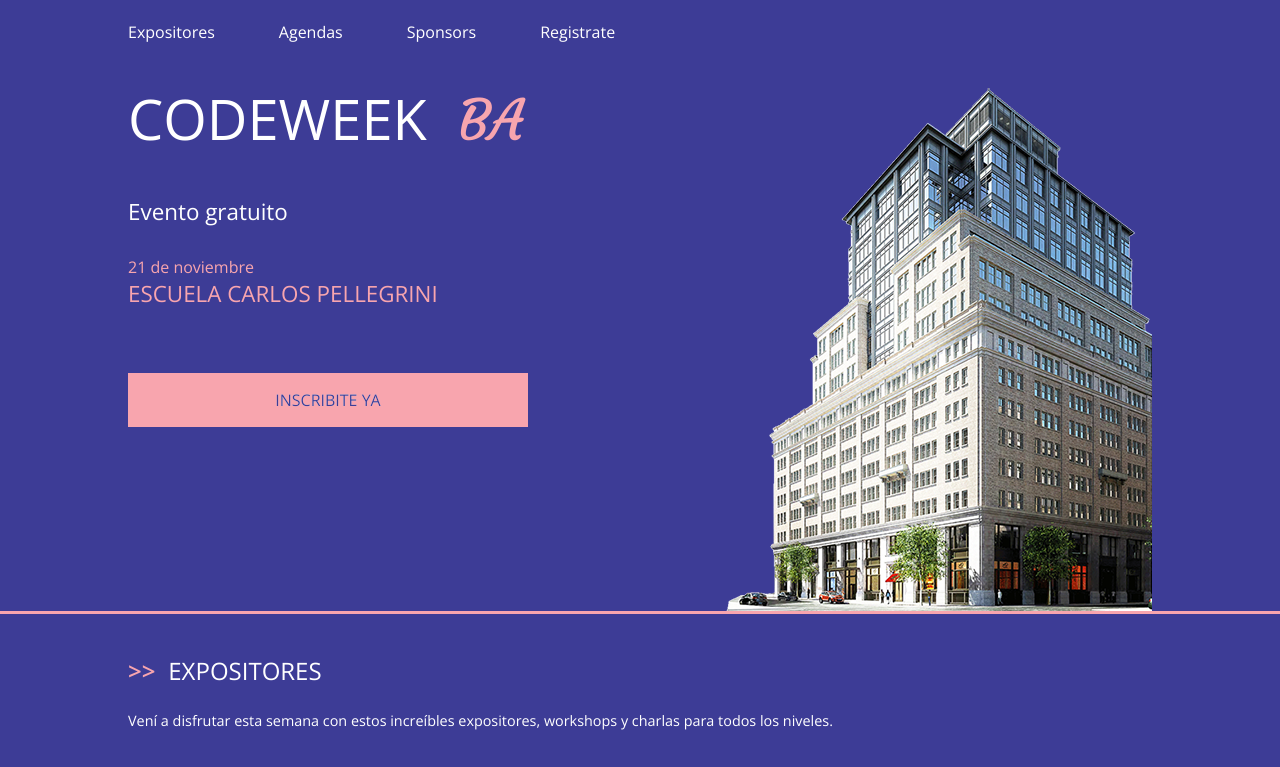
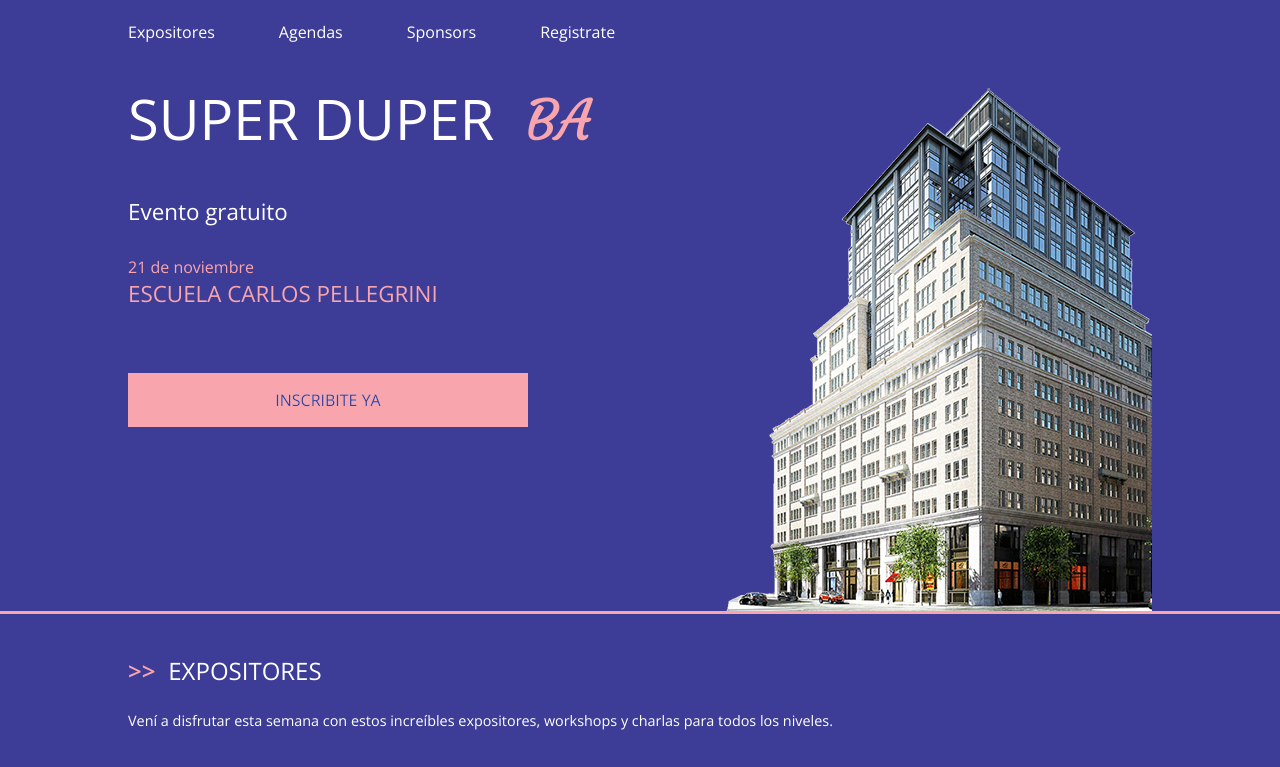
Before and after one commit to rodrigolagiglia/sitio, a plain HTML site: page index.html in a window 1280 px wide. Shown: the top 767 px of the page. Drawn offline with nearby package versions, Linux system fonts and the light colour scheme.

Commit message:
Modifique el titulo

```diff
--- a/index.html
+++ b/index.html
@@ -31,7 +31,7 @@
 		<div class="wrapper">
 			<div class="main-header">
 				<div class="main-header__content">
-					<h1>CodeWeek <span>BA</span></h1>
+					<h1>Super Duper <span>BA</span></h1>
 					<h2>Evento gratuito</h2>
 					<time datetime="2016-11-21">21 de noviembre</time>
 					<h3>Escuela Carlos Pellegrini</h3>
```
